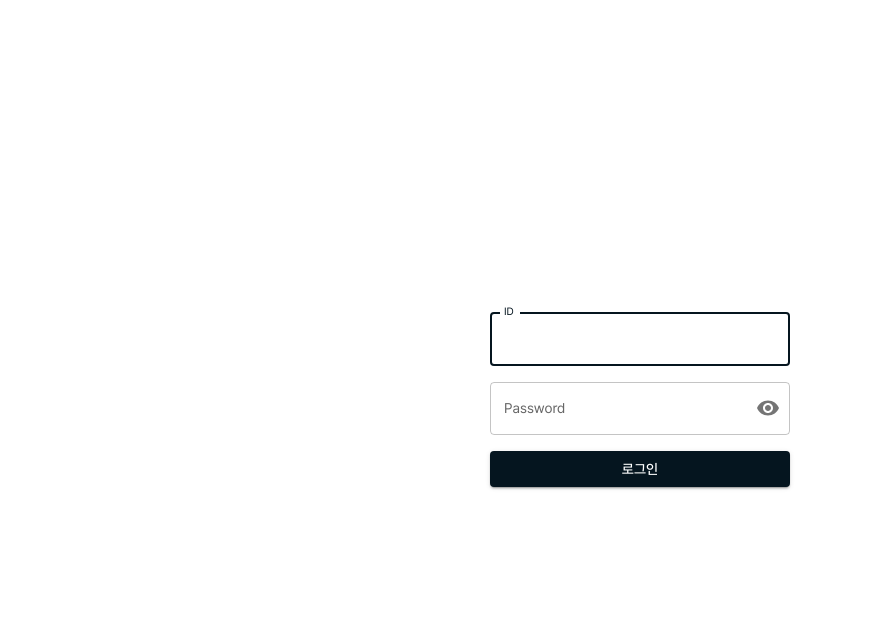
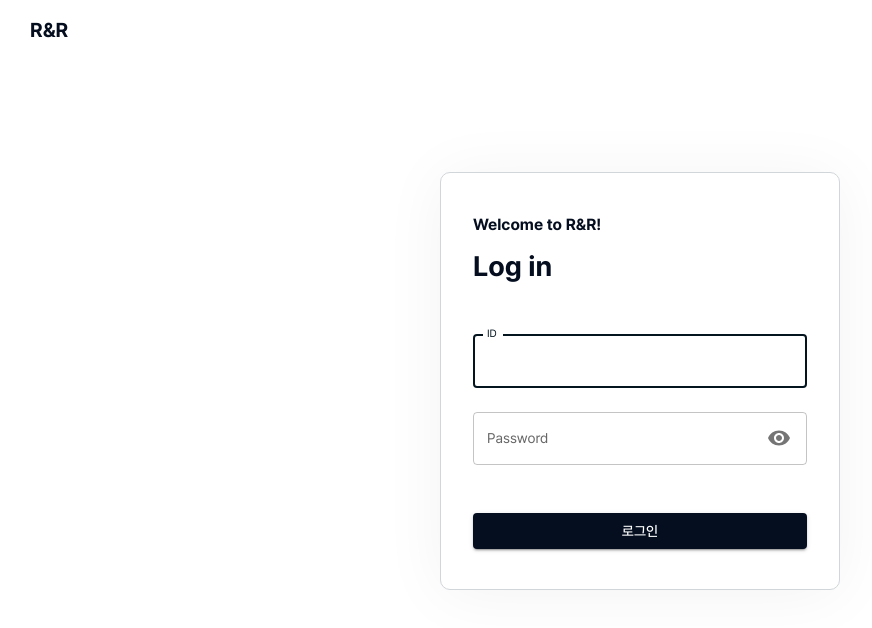
Before and after one commit to npthl2/ai-pr, a React (Vite) app: page /login in a window 1280 px wide. Shown: the top 628 px of the page, without its empty margins (0-872 px from the left). Built offline with nearby package versions, Linux system fonts and the light colour scheme; what simple-zustand-devtools would draw is missing.

Commit message:
에러 출력 확인

```diff
--- a/src/api/queries/auth/useLoginMutation.ts
+++ b/src/api/queries/auth/useLoginMutation.ts
@@ -7,22 +7,34 @@ import useMemberStore from '@stores/MemberStore';
 import { useNavigate } from 'react-router-dom';
 import { CommonResponse } from '@model/common/CommonResponse';
 
+type LoginErrorResponse = {
+  errorMessage: string;
+};
+
 export const useLoginMutation = () => {
   const { setAccessToken } = useAuthStore();
   const { setMemberInfo } = useMemberStore();
   const navigate = useNavigate();
 
   return useMutation({
-    mutationFn: (data: LoginRequestParams) => authService.login(data),
+    mutationFn: async (data: LoginRequestParams) => {
+      const response = await authService.login(data);
+      if (response.successOrNot !== 'Y') {
+        const errorData = response.data as unknown as LoginErrorResponse;
+        const errorMessage = errorData?.errorMessage || '아이디 또는 비밀번호가 일치하지 않습니다.';
+        throw new Error(errorMessage);
+      }
+      return response;
+    },
     onSuccess: (response: CommonResponse<LoginResponse>) => {
-      if (response.successOrNot === 'Y' && response.data && typeof response.data !== 'string') {
+      if (response.data && typeof response.data !== 'string') {
         setAccessToken(response.data.accessToken);
         setMemberInfo(response.data.memberInfo);
         navigate('/', { replace: true });
       }
     },
-    onError: (error: AxiosError<{ message: string }>) => {
-      console.error('Login failed:', error.response?.data?.message || error.message);
+    onError: (_error: AxiosError) => {
+      throw new Error('아이디 또는 비밀번호가 일치하지 않습니다.');
     },
   });
 };
--- a/src/pages/auth/Login.model.ts
+++ b/src/pages/auth/Login.model.ts
@@ -1 +1,5 @@
-export type LoginError = Partial<Record<'loginId' | 'password' | 'general', string>>;
+export interface LoginError {
+    loginId?: string;
+    password?: string;
+    general?: string;
+}
--- a/src/pages/auth/Login.styled.tsx
+++ b/src/pages/auth/Login.styled.tsx
@@ -1,26 +1,59 @@
-import { styled } from '@mui/material/styles';
+import styled from '@emotion/styled';
+import { Box } from '@mui/material';
 
-export const LoginContainer = styled('div')(({ theme }) => ({
-  display: 'flex',
-  flexDirection: 'column',
-  justifyContent: 'center',
-  alignItems: 'center',
-  minHeight: '100vh',
-  gap: theme.spacing(2),
-}));
+export const LoginContainer = styled(Box)`
+    display: flex;
+    flex-direction: column;
+    min-height: 100vh;
+    background-color: #ffffff;
+    padding: 15px 30px;
+`;
 
-export const FormContainer = styled('div')(({ theme }) => ({
-  display: 'flex',
-  flexDirection: 'column',
-  gap: theme.spacing(2),
-  width: '300px',
-}));
+export const LogoText = styled.h1`
+    color: #050E1F;
+    font-size: 20px;
+    margin: 0;
+`;
 
-export const AlertContainer = styled('div')(({ theme }) => ({
-  height: theme.spacing(6),
-  width: '300px',
-  display: 'flex',
-  alignItems: 'center',
-  justifyContent: 'center',
-  marginBottom: theme.spacing(2),
-}));
+export const FormContainer = styled(Box)`
+    display: flex;
+    flex-direction: column;
+    width: 400px;
+    margin: 126.5px auto;
+    padding: 40px 32px;
+    gap: 24px;
+    background: #FFFFFF;
+    border: 1px solid #D1D6DA;
+    border-radius: 10px;
+    box-shadow: 0px 4px 64px rgba(0, 0, 0, 0.05);
+`;
+
+export const TitleContainer = styled(Box)`
+    display: flex;
+    flex-direction: column;
+    gap: 8px;
+    margin-bottom: 24px;
+`;
+
+export const Title = styled.h2`
+    color: #050E1F;
+    font-size: 16px;
+    margin: 0;
+`;
+
+export const Subtitle = styled.h3`
+    color: #050E1F;
+    font-size: 28px;
+    margin: 0;
+`;
+
+export const AlertContainer = styled(Box)`
+    margin-bottom: 24px;
+`;
+
+export const FormFieldsContainer = styled(Box)`
+    display: flex;
+    flex-direction: column;
+    gap: 24px;
+    margin-bottom: 24px;
+`;
--- a/src/pages/auth/Login.tsx
+++ b/src/pages/auth/Login.tsx
@@ -1,7 +1,14 @@
 import { useState } from 'react';
 import { useLoginMutation } from '@api/queries/auth/useLoginMutation';
 import { LoginRequestParams } from '@model/Auth';
-import { LoginContainer } from './Login.styled';
+import {
+    LoginContainer,
+    LogoText,
+    FormContainer,
+    TitleContainer,
+    Title,
+    Subtitle
+} from './Login.styled';
 import LoginForm from './components/LoginForm';
 import { AxiosError } from 'axios';
 import { LoginError } from './Login.model';
@@ -40,33 +47,39 @@ const Login = () => {
 
     // 로그인 버튼 클릭 시 실행되는 핸들러
     const handleLogin = async () => {
-        // 값이 비어 있는 경우 일반 오류 메시지 설정
-        if (!formData.loginId || !formData.password) {
+        // 입력값 검증
+        if (!formData.loginId && !formData.password) {
             setErrors({ general: 'ID와 Password를 모두 입력해주세요.' });
+            return;
+        }
+        if (!formData.loginId) {
+            setErrors({ loginId: 'ID를 입력해주세요.' });
+            return;
+        }
+        if (!formData.password) {
+            setErrors({ password: 'Password를 입력해주세요.' });
             return;
         }
 
         try {
             await loginMutation.mutateAsync(formData);
-            // 로그인 성공 후의 처리는 useLoginMutation 내부에서 처리됨
-            // - accessToken 저장
-            // - memberInfo 저장
-            // - 페이지 이동
         } catch (err) {
-            if (err instanceof AxiosError) {
-                setErrors({
-                    general: err.response?.data?.message || err.message || '로그인에 실패했습니다.',
-                });
+            if (err instanceof Error) {
+                setErrors({ general: err.message });
             } else {
-                setErrors({
-                    general: '로그인에 실패했습니다.',
-                });
+                setErrors({ general: '시스템 오류가 발생했습니다. 잠시 후 다시 시도해주세요.' });
             }
         }
     };
 
     return (
         <LoginContainer>
+            <LogoText>R&R</LogoText>
+            <FormContainer>
+                <TitleContainer>
+                    <Title>Welcome to R&R!</Title>
+                    <Subtitle>Log in</Subtitle>
+                </TitleContainer>
                 <LoginForm
                     formData={formData}
                     isLoading={loginMutation.isPending}
@@ -75,6 +88,7 @@ const Login = () => {
                     onChange={handleChange}
                     onBlur={handleBlur}
                 />
+            </FormContainer>
         </LoginContainer>
     );
 };
--- a/src/pages/auth/components/LoginForm.tsx
+++ b/src/pages/auth/components/LoginForm.tsx
@@ -1,6 +1,6 @@
 import { TextField, Button, IconButton, InputAdornment } from '@mui/material';
 import { Visibility, VisibilityOff } from '@mui/icons-material';
-import { FormContainer } from '../Login.styled';
+import { FormFieldsContainer } from '../Login.styled';
 import { useState } from 'react';
 import { LoginRequestParams } from '@model/Auth';
 import LoginAlert from './LoginAlert';
@@ -23,7 +23,8 @@ const LoginForm = ({ formData, isLoading, errors, onSubmit, onChange, onBlur }:
     };
 
     return (
-        <FormContainer>
+        <>
+            <FormFieldsContainer>
                 <TextField
                     label="ID"
                     name="loginId"
@@ -57,6 +58,7 @@ const LoginForm = ({ formData, isLoading, errors, onSubmit, onChange, onBlur }:
                                     onClick={handleTogglePassword}
                                     edge="end"
                                     disabled={isLoading}
+                                    size="small"
                                 >
                                     {showPassword ? <VisibilityOff /> : <Visibility />}
                                 </IconButton>
@@ -64,6 +66,7 @@ const LoginForm = ({ formData, isLoading, errors, onSubmit, onChange, onBlur }:
                         ),
                     }}
                 />
+            </FormFieldsContainer>
             <LoginAlert error={errors} />
             <Button
                 variant="contained"
@@ -71,10 +74,18 @@ const LoginForm = ({ formData, isLoading, errors, onSubmit, onChange, onBlur }:
                 disabled={isLoading}
                 fullWidth
                 data-testid="login"
+                sx={{
+                    height: '36px',
+                    backgroundColor: '#050E1F',
+                    '&:hover': {
+                        backgroundColor: '#050E1F',
+                    },
+                    textTransform: 'none',
+                }}
             >
                 {isLoading ? '로그인 중...' : '로그인'}
             </Button>
-        </FormContainer>
+        </>
     );
 };
 
```
Lines whose indentation alone changed are shown as unchanged.
